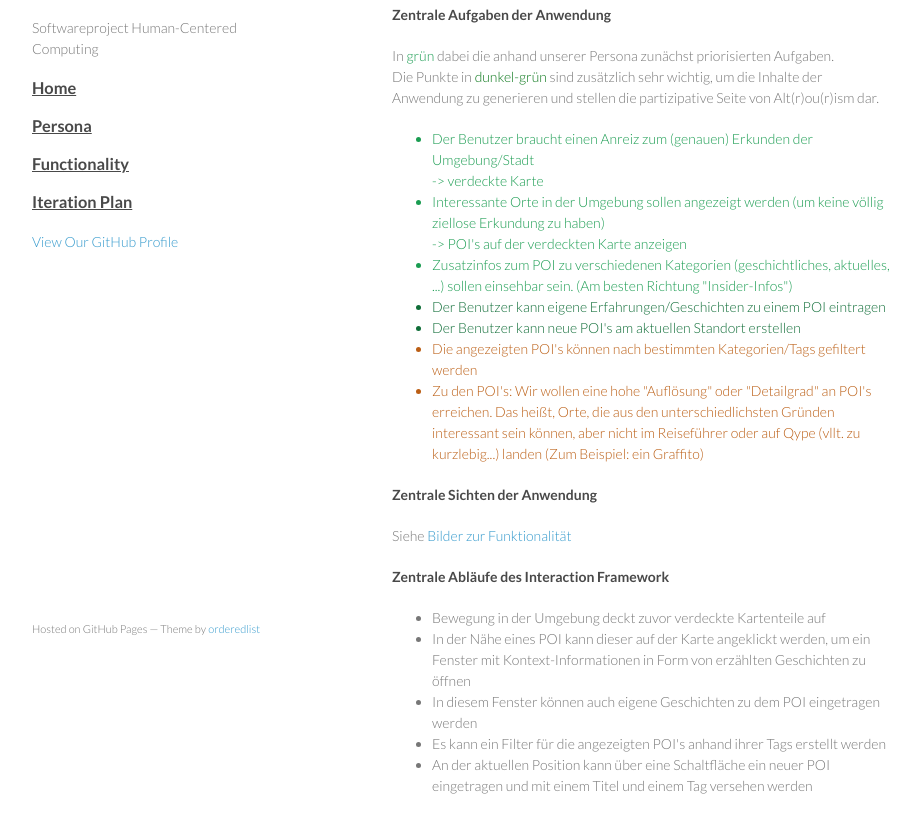
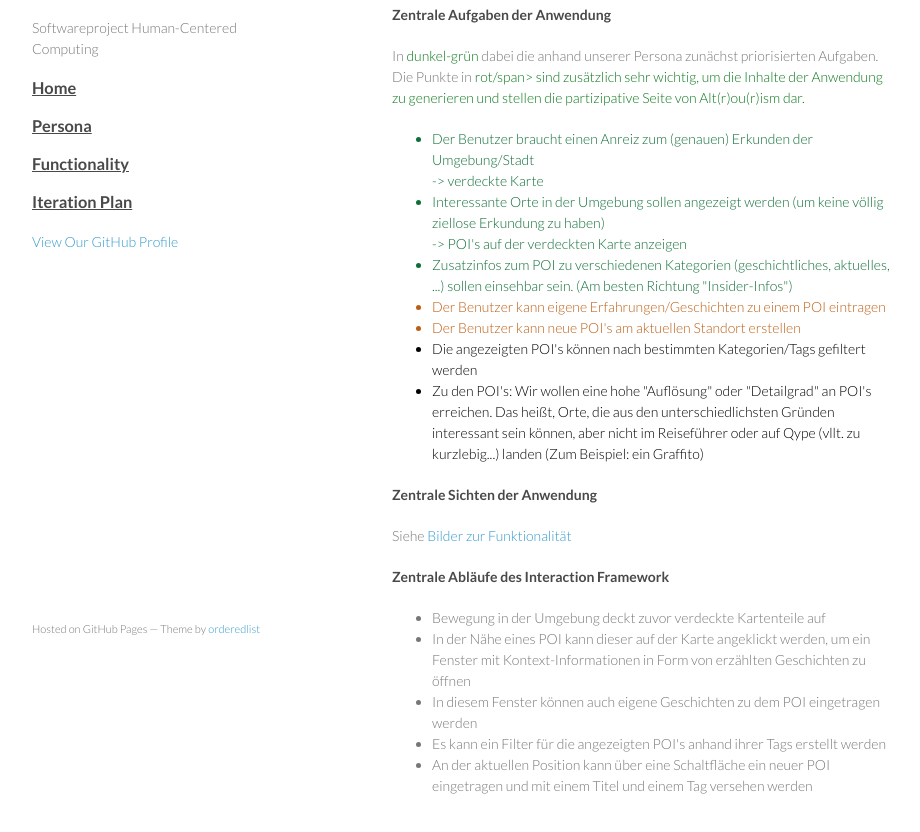
Before and after one commit to teamgrau/teamgrau.github.com, a plain HTML site: page iteration1.html in a window 1280 px wide. Shown: the part 92-924 px from the top of the page, without its empty margins (178-1098 px from the left). Drawn offline with Linux system fonts and the light colour scheme.

Commit message:
Update iteration1.html

```diff
--- a/iteration1.html
+++ b/iteration1.html
@@ -32,35 +32,35 @@
         <h3>1. Iteration</h3>
         <h4>Zentrale Aufgaben der Anwendung</h4>
 	<p>
-	  In <span style="color:#1a9c51">grün</span> dabei die anhand unserer Persona zunächst priorisierten Aufgaben.</br>
-	  Die Punkte in <span style="color:#0A771A">dunkel-grün</span> sind zusätzlich sehr wichtig, um die Inhalte
+	  In <span style="color:#0A771A">dunkel-grün</span> dabei die anhand unserer Persona zunächst priorisierten Aufgaben.</br>
+	  Die Punkte in <span style="color:#0A771A">rot/span> sind zusätzlich sehr wichtig, um die Inhalte
 	  der Anwendung zu generieren und stellen die partizipative Seite von Alt(r)ou(r)ism dar.
 	</p>
         <p>
           <ul>
-            <li style="color:#1a9c51">
+            <li style="color:#0f6d37">
 	      Der Benutzer braucht einen Anreiz zum (genauen) Erkunden der Umgebung/Stadt
               </br>-> verdeckte Karte
             </li>
-            <li style="color:#1a9c51">
+            <li style="color:#0f6d37">
 	      Interessante Orte in der Umgebung sollen angezeigt werden (um keine
               völlig ziellose Erkundung zu haben)
               </br>-> POI's auf der verdeckten Karte anzeigen
             </li>
-            <li style="color:#1a9c51">
+            <li style="color:#0f6d37">
 	      Zusatzinfos zum POI zu verschiedenen Kategorien (geschichtliches, aktuelles, ...) sollen
               einsehbar sein. (Am besten Richtung "Insider-Infos")
             </li>
-	    <li style="color:#0f6d37">
+	    <li style="color:#BB5E14">
 	      Der Benutzer kann eigene Erfahrungen/Geschichten zu einem POI eintragen
 	    </li>
-	    <li style="color:#0f6d37">
+	    <li style="color:#BB5E14">
 	      Der Benutzer kann neue POI's am aktuellen Standort erstellen
 	    </li>
-	    <li style="color:#BB5E14">
+	    <li style="color:#000000">
 	      Die angezeigten POI's können nach bestimmten Kategorien/Tags gefiltert werden
 	    </li>
-            <li style="color:#BB5E14">
+            <li style="color:#000000">
 	      Zu den POI's: Wir wollen eine hohe "Auflösung" oder "Detailgrad" an POI's erreichen.
               Das heißt, Orte, die aus den unterschiedlichsten Gründen interessant sein können, aber
               nicht im Reiseführer oder auf Qype (vllt. zu kurzlebig...) landen (Zum Beispiel: ein Graffito)
```
